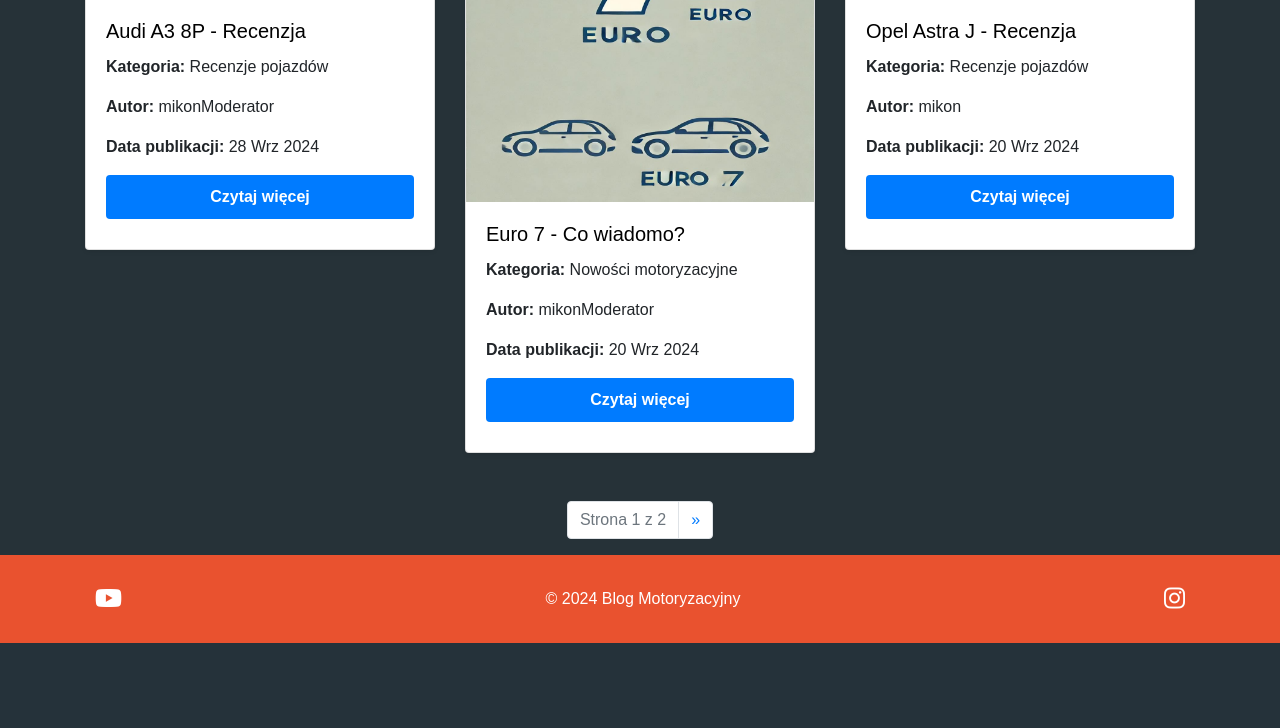
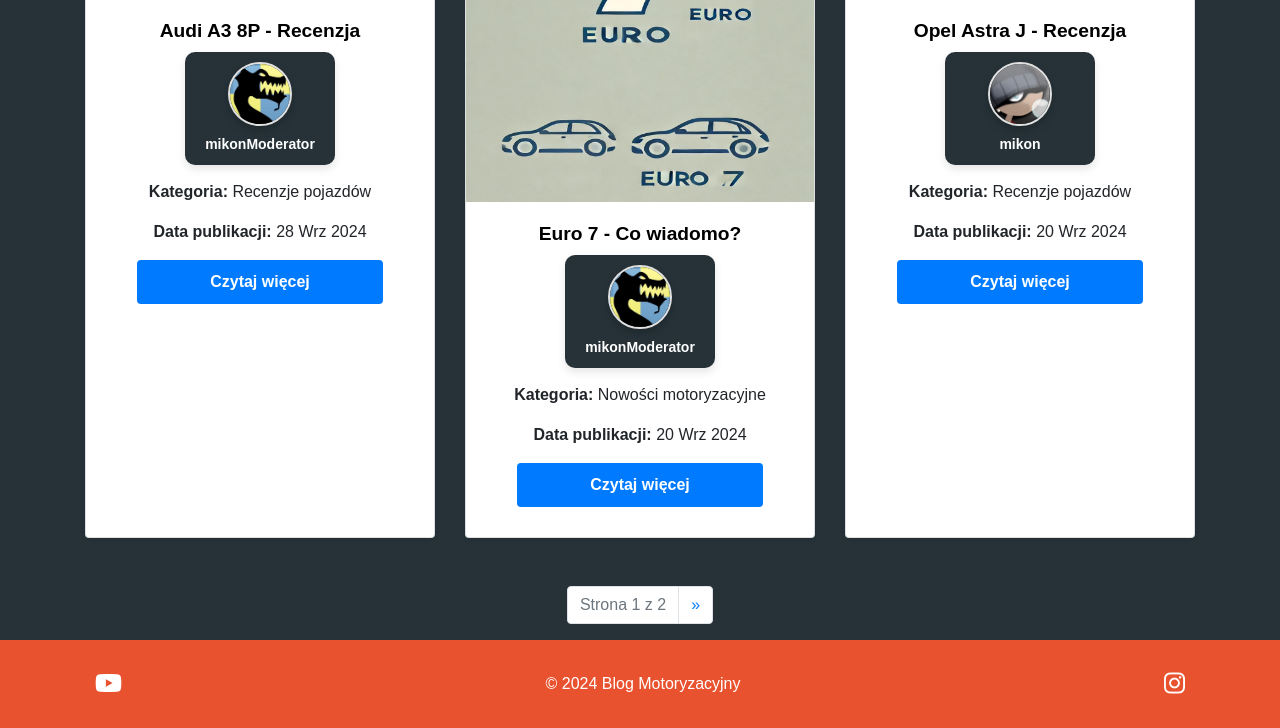
Before and after one commit to Mikon141/motoSpektakl, a Django app: page /blog/ in a window 1280 px wide. Shown: the part 1011-1739 px from the top of the page. Before the commit the page ends 1654 px from the top, so only its background shows below. Run offline with Django 4.2, Linux system fonts and the light colour scheme; data comes from the database, SQL or seed files in the repository; both versions use the stored data as it was after the commit; some libraries are stand-ins or nearby versions.

Commit message:
zdjecia profili uzytkownikow na blogu

```diff
--- a/motoSpektakl/admin.py
+++ b/motoSpektakl/admin.py
@@ -1,7 +1,13 @@
 from django.contrib import admin
 from .models import Post, ForumComment, ForumThread, ForumVote
+from .models import UserProfile
 
 admin.site.register(Post)
 admin.site.register(ForumComment)
 admin.site.register(ForumThread)  # Zmiana z Thread na ForumThread
 admin.site.register(ForumVote)    # Zmiana z Vote na ForumVote
+
+class UserProfileAdmin(admin.ModelAdmin):
+    list_display = ('user', 'profile_picture')  # Dodajemy 'profile_picture' do listy pól wyświetlanych w adminie
+
+admin.site.register(UserProfile, UserProfileAdmin)
--- a/motoSpektakl/models.py
+++ b/motoSpektakl/models.py
@@ -147,3 +147,11 @@ class ForumComment(models.Model):
 
     def __str__(self):
         return f"Comment by {self.author} on {self.thread}"
+
+# Przykładowa modyfikacja modelu UserProfile
+class UserProfile(models.Model):
+    user = models.OneToOneField(User, on_delete=models.CASCADE)
+    profile_picture = models.ImageField(upload_to='profile_pictures/', default='default_profile.jpg', null=True, blank=True)
+
+    def __str__(self):
+        return self.user.username
--- a/motoSpektakl/templates/blog.html
+++ b/motoSpektakl/templates/blog.html
@@ -7,10 +7,63 @@
     <title>Blog Motoryzacyjny</title>
     <!-- Bootstrap CSS -->
     <link rel="stylesheet" href="https://stackpath.bootstrapcdn.com/bootstrap/4.3.1/css/bootstrap.min.css">
-    <!-- FontAwesome CSS do ikon -->
+    <!-- FontAwesome CSS -->
     <link rel="stylesheet" href="https://cdnjs.cloudflare.com/ajax/libs/font-awesome/6.0.0-beta3/css/all.min.css">
     <link rel="stylesheet" href="{% static 'css/style.css' %}">
     <link rel="stylesheet" href="{% static 'css/blog_styles.css' %}">
+    <style>
+        /* Stylizacja kontenera autora */
+        .author-container {
+            display: flex;
+            flex-direction: column;
+            align-items: center; /* Wyśrodkowanie w pionie */
+            margin-bottom: 15px;
+            padding: 10px;
+            background-color: var(--background-color); /* Kolor tła zgodny z motywem */
+            border-radius: 10px;
+            box-shadow: 0 4px 8px rgba(0, 0, 0, 0.1);
+            max-width: 150px;
+            text-align: center;
+        }
+
+        .author-container img {
+            width: 64px;
+            height: 64px;
+            border-radius: 50%;
+            object-fit: cover;
+            margin-bottom: 8px;
+            box-shadow: 0 4px 8px rgba(0, 0, 0, 0.2);
+            border: 2px solid #e0e0e0;
+        }
+
+        .author-container p {
+            margin: 0;
+            color: #ffffff;
+            font-size: 14px;
+            font-weight: 600;
+        }
+
+        /* Stylizacja tytułów postów */
+        .post-title {
+            font-size: 1.2rem;
+            font-weight: bold;
+            margin-bottom: 10px;
+            color: black; /* Zmiana koloru tytułu na czarny */
+            text-align: center; /* Wyrównanie tytułu do środka */
+        }
+
+        /* Kontener z treścią */
+        .card-body {
+            text-align: center; /* Wyrównanie tekstu w kontenerze do środka */
+        }
+
+        /* Stylizacja przycisku */
+        .btn-primary {
+            display: block;
+            width: 80%;
+            margin: 10px auto;
+        }
+    </style>
 </head>
 <body class="flex flex-col min-h-screen">
     <header style="background-color: var(--button-color); padding: 10px 0;">
@@ -28,7 +81,7 @@
     </div>
 
     <!-- Filtry kategorii -->
-    <div class="container mt-4">
+    <div class="container mt-4 text-center">
         <h5>Filtruj według kategorii:</h5>
         <a href="{% url 'blog' %}?category=nowości" class="btn btn-outline-primary">Nowości motoryzacyjne</a>
         <a href="{% url 'blog' %}?category=recenzje" class="btn btn-outline-primary">Recenzje pojazdów</a>
@@ -37,7 +90,7 @@
     </div>
 
     <!-- Sortowanie postów -->
-    <div class="container mt-4">
+    <div class="container mt-4 text-center">
         <h5>Sortuj według:</h5>
         <a href="{% url 'blog' %}?sort_order=oldest{% if category %}&category={{ category }}{% endif %}" class="btn btn-outline-primary btn-sort {% if sort_order == 'oldest' %}active{% endif %}" style="text-transform: capitalize;">Od najstarszych</a>
         <a href="{% url 'blog' %}?sort_order=newest{% if category %}&category={{ category }}{% endif %}" class="btn btn-outline-primary btn-sort {% if sort_order == 'newest' %}active{% endif %}" style="text-transform: capitalize;">Od najnowszych</a>
@@ -47,7 +100,7 @@
     <div class="container mt-4">
         <div class="row">
             {% for post in page_obj %}
-            <div class="col-md-4">
+            <div class="col-md-4 d-flex align-items-stretch">
                 <div class="card mb-4 shadow-sm" onclick="window.location.href='{% url 'blog_detail' post.id %}'" style="cursor: pointer;">
                     {% if post.image %}
                         <img class="card-img-top" src="{{ post.image.url }}" alt="Zdjęcie postu">
@@ -55,10 +108,19 @@
                         <img class="card-img-top" src="{% static 'images/default_image.png' %}" alt="Brak zdjęcia">
                     {% endif %}
                     <div class="card-body">
-                        <!-- Sekcja tytułu -->
-                        <h5 class="card-title" style="color: black;">{{ post.title }}</h5>
+                        <!-- Tytuł postu nad kategorią -->
+                        <h3 class="post-title">{{ post.title }}</h3>
+                        <!-- Sekcja autora z obrazem -->
+                        <div class="author-container mx-auto">
+                            {% if post.author.userprofile.profile_picture %}
+                                <img src="{{ post.author.userprofile.profile_picture.url }}" alt="{{ post.author.username }}">
+                            {% else %}
+                                <img src="{% static 'images/default_profile.jpg' %}" alt="Brak zdjęcia">
+                            {% endif %}
+                            <p>{{ post.author.username }}</p>
+                        </div>
+                        <!-- Dalsze informacje o poście -->
                         <p><strong>Kategoria:</strong> {{ post.get_category_display }}</p>
-                        <p><strong>Autor:</strong> {{ post.author.username }}</p>
                         <p><strong>Data publikacji:</strong> {{ post.created_at|date:"d M Y" }}</p>
                         <a href="{% url 'blog_detail' post.id %}" class="btn btn-primary">Czytaj więcej</a>
                     </div>
@@ -115,6 +177,6 @@
 
     <script src="https://code.jquery.com/jquery-3.3.1.slim.min.js"></script>
     <script src="https://cdnjs.cloudflare.com/ajax/libs/popper.js/1.14.7/umd/popper.min.js"></script>
-    <script src="https://stackpath.bootstrapcdn.com/bootstrap/4.3.1/js/bootstrap.min.js"></script>
+    <script src="https://stackpath.amazonaws.com/bootstrap/4.3.1/js/bootstrap.min.js"></script>
 </body>
 </html>
--- a/static/css/blog_styles.css
+++ b/static/css/blog_styles.css
@@ -195,3 +195,14 @@ input[type="file"]::-webkit-file-upload-button:hover {
             }
 
         }
+
+        /* Stylizacja zdjęcia profilowego */
+.profile-picture {
+    width: 64px; /* Szerokość zdjęcia */
+    height: 64px; /* Wysokość zdjęcia */
+    border-radius: 50%; /* Zaokrąglone rogi zdjęcia */
+    object-fit: cover; /* Dopasowanie zdjęcia do wymiarów */
+    border: 2px solid #ffffff; /* Obramowanie */
+    box-shadow: 0 4px 8px rgba(0, 0, 0, 0.2); /* Dodanie cienia */
+    margin-bottom: 10px; /* Margines dolny dla odstępu */
+}
--- a/static/css/style.css
+++ b/static/css/style.css
@@ -529,3 +529,14 @@ input[type="file"] {
     transform: scale(1.2);
     color: #c74327;
 }
+
+/* Stylizacja zdjęć profilowych */
+.profile-picture {
+    width: 64px; /* Szerokość zdjęcia */
+    height: 64px; /* Wysokość zdjęcia */
+    border-radius: 50%;
+    object-fit: cover; /* Dopasowanie zdjęcia w ramach ustalonych wymiarów */
+    border: 2px solid #ffffff; /* Obramowanie dla lepszej widoczności */
+    box-shadow: 0 4px 8px rgba(0, 0, 0, 0.2); /* Dodanie cienia */
+    margin: 10px auto; /* Wyśrodkowanie */
+}
```
Also changed, not shown: motoSpektakl/templates/blog_detail.html (+24 -8 lines), db.sqlite3, media/images/Obraz 2.10.2024, godz. 19.36 (1).png (added), media/images/Obraz 2.10.2024, godz. 19.36.png (added), media/profile_pictures/profilePic1.png (added), media/profile_pictures/profilePic2.png (added), motoSpektakl/migrations/0003_userprofile.py (added), 3 other files.
